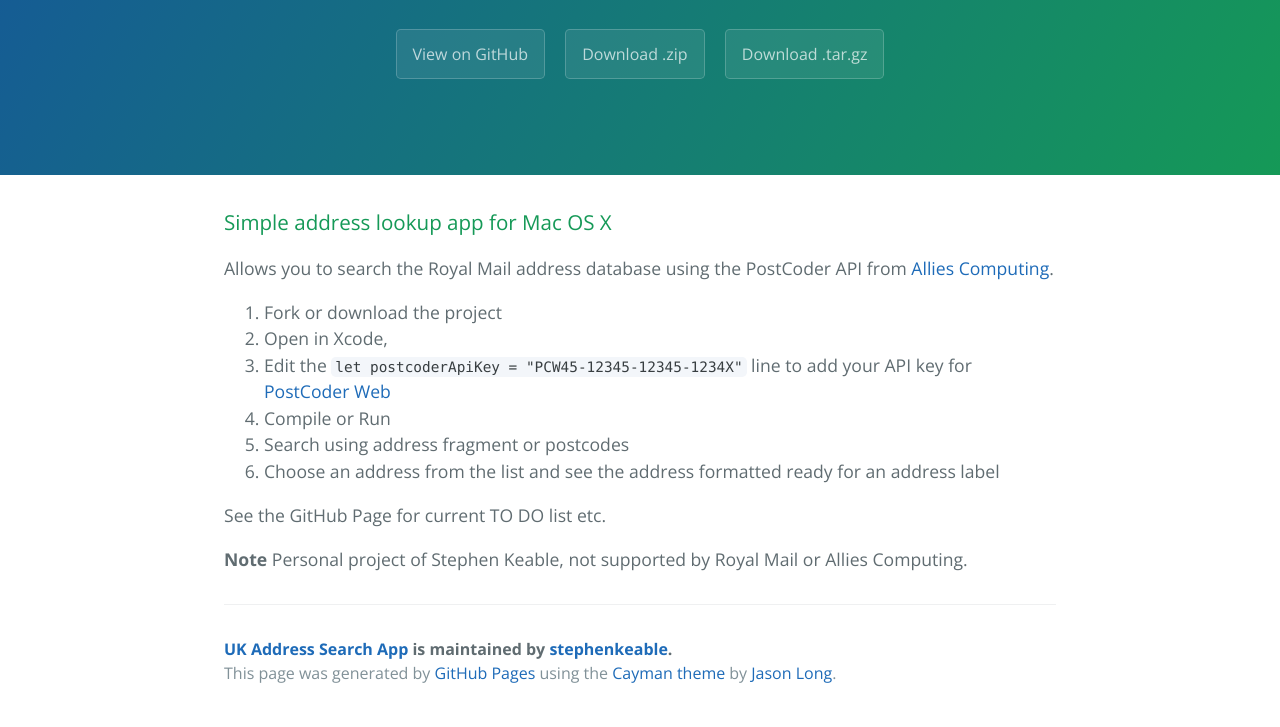
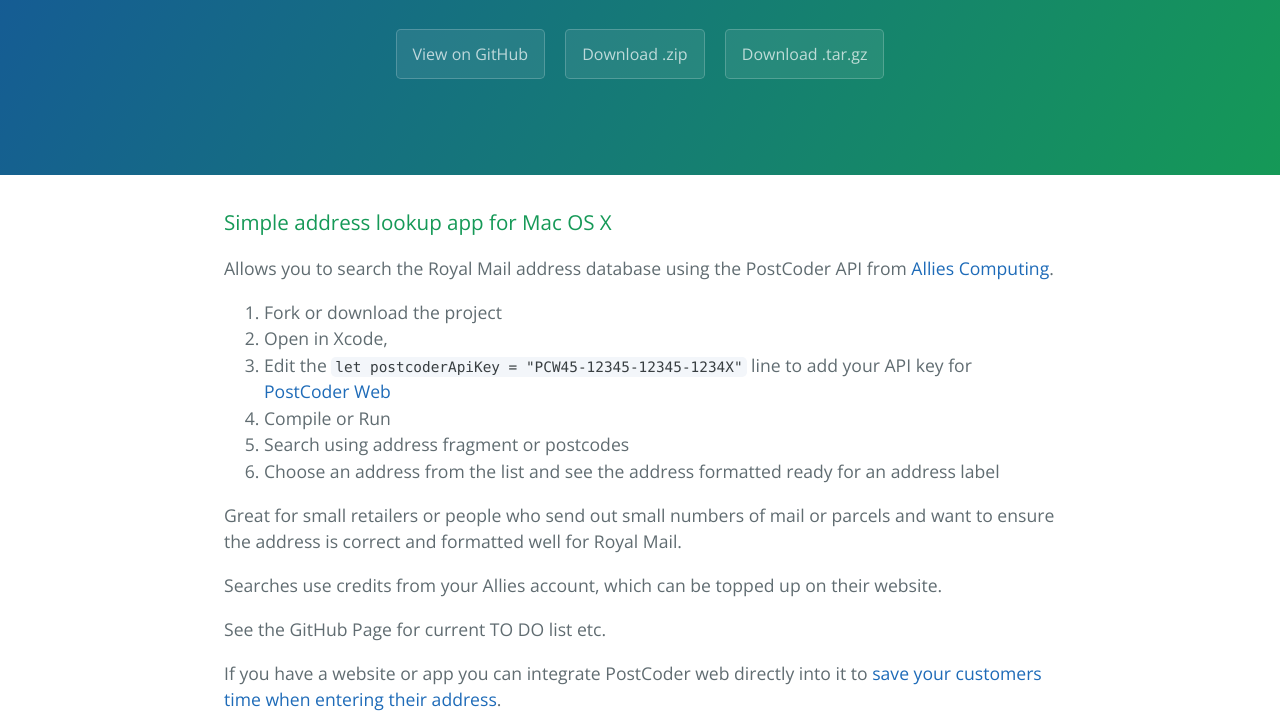
Before and after one commit to stephenkeable/UK-Address-Search-App, a plain HTML site: page index.html in a window 1280 px wide. Shown: the part 208-935 px from the top of the page. Drawn offline with nearby package versions, Linux system fonts and the light colour scheme.

Commit message:
Update index.html

```diff
--- a/index.html
+++ b/index.html
@@ -33,7 +33,13 @@
 <li>Choose an address from the list and see the address formatted ready for an address label</li>
 </ol>
 
+<p>Great for small retailers or people who send out small numbers of mail or parcels and want to ensure the address is correct and formatted well for Royal Mail.</p>
+
+<p>Searches use credits from your Allies account, which can be topped up on their website.</p>
+
 <p>See the GitHub Page for current TO DO list etc.</p>
+
+<p>If you have a website or app you can integrate PostCoder web directly into it to <a href="https://www.alliescomputing.com/postcoder/address-lookup">save your customers time when entering their address</a>.</p>
 
 <p><strong>Note</strong> Personal project of Stephen Keable, not supported by Royal Mail or Allies Computing.</p>
 
```
